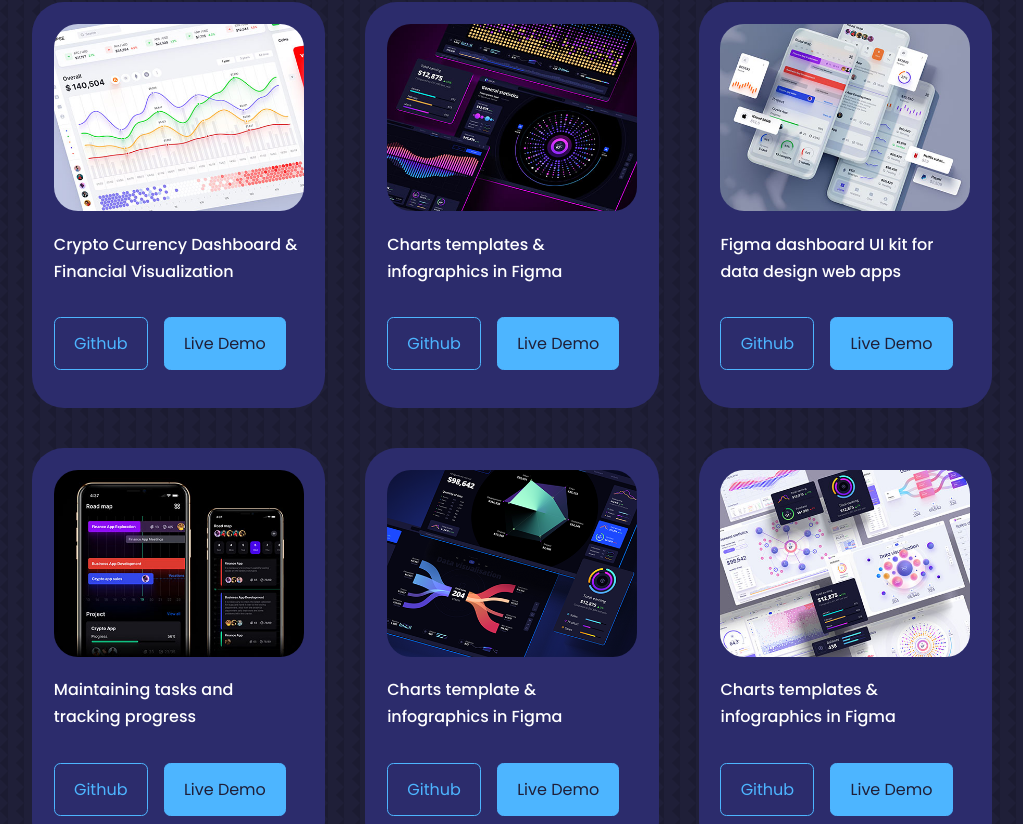
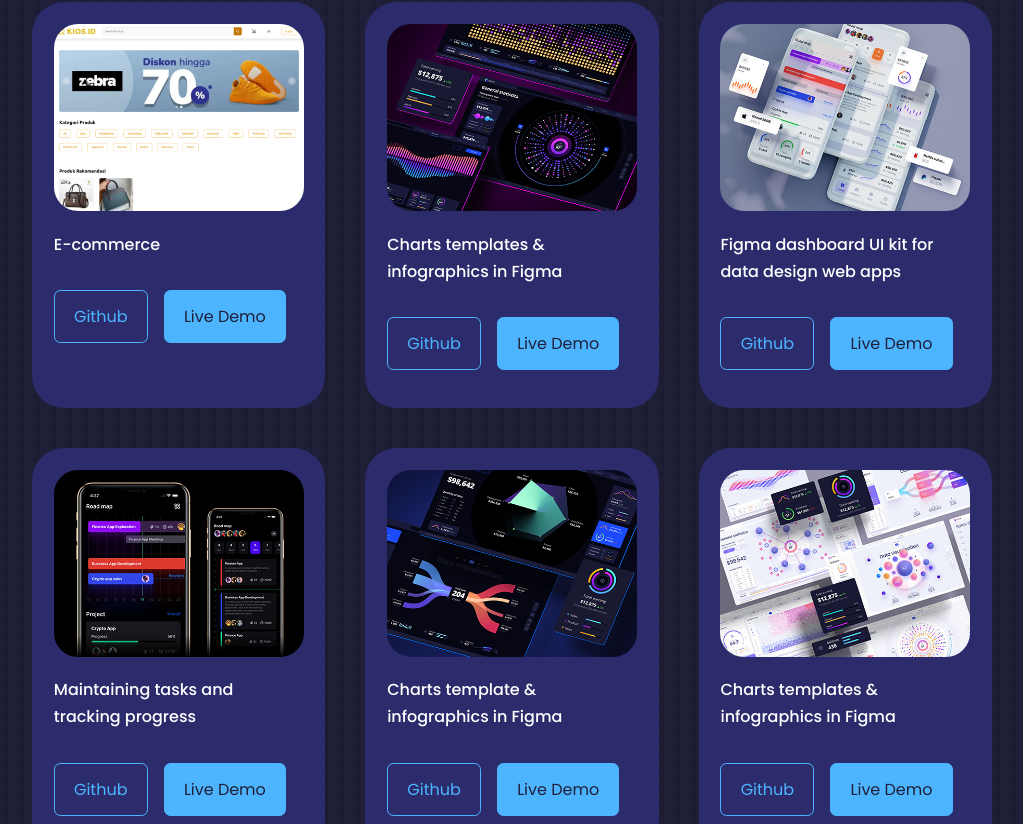
Before and after one commit to regysaputra/my-portfolio, a React (Vite) app: page / in a window 1280 px wide. Shown: the part 3053-3877 px from the top of the page, without its empty margins (128-1151 px from the left). Built offline with nearby package versions, Linux system fonts and the light colour scheme.

Commit message:
Edit portfolio 1

```diff
--- a/src/components/portfolio/Portfolio.jsx
+++ b/src/components/portfolio/Portfolio.jsx
@@ -1,20 +1,19 @@
-import React from "react"
 import "./portfolio.css"
-import IMG1 from "../../assets/images/portfolio1.jpg"
+import IMG1 from "../../assets/images/ecommerce-kiosid.png"
 import IMG2 from "../../assets/images/portfolio2.jpg"
 import IMG3 from "../../assets/images/portfolio3.jpg"
 import IMG4 from "../../assets/images/portfolio4.jpg"
 import IMG5 from "../../assets/images/portfolio5.png"
 import IMG6 from "../../assets/images/portfolio6.jpg"
 
-export default function Portfolio () {
+export default function Portfolio() {
 	const data = [
 		{
 			id: 1,
 			image: IMG1,
-			title: "Crypto Currency Dashboard & Financial Visualization",
-			github: "https://github.com/regysaputra",
-			demo: "https://dribbble.com/shots/16673715-Crypto-currency-dashboards-and-financial-data-visualization",
+			title: "E-commerce",
+			github: "https://github.com/regysaputra/ecommerce-kiosid",
+			demo: "https://ecommerce-kiosid.vercel.app/",
 		},
 		{
 			id: 2,
@@ -62,8 +61,7 @@ export default function Portfolio () {
 				id="container"
 				className="portfolio__container"
 			>
-        {
-          data.map(({id, image, title, github, demo}) => {
+				{data.map(({ id, image, title, github, demo }) => {
 					return (
 						<article
 							key={id}
@@ -96,8 +94,7 @@ export default function Portfolio () {
 							</div>
 						</article>
 					)
-          })
-        }
+				})}
 			</div>
 		</section>
 	)
```
Also changed, not shown: src/assets/images/ecommerce-kiosid.png (added), 1 other file (tests, documents, lock files or other folders). Lines whose indentation alone changed are shown as unchanged.
